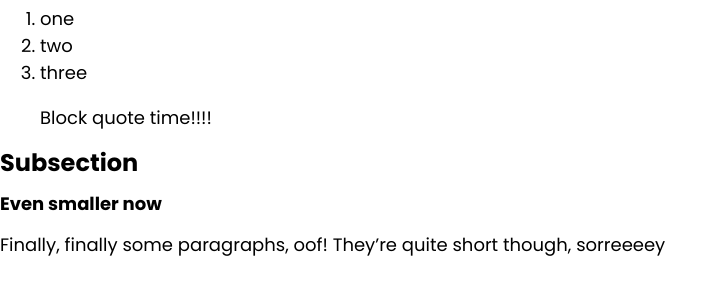
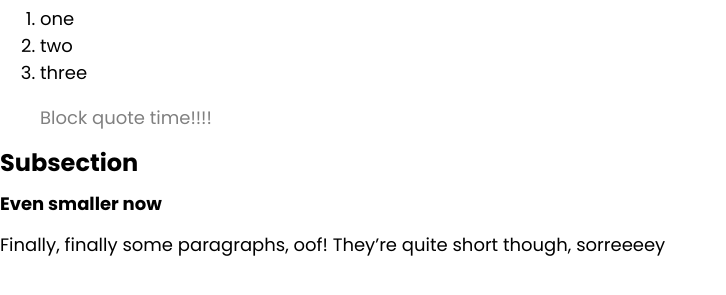
Before and after one commit to kbdonnally/katherinedoes.design, a Jekyll site: the page built from pages/element-test.md, in a window 1280 px wide. Shown: the part 201-496 px from the top of the page, without its empty margins (0-726 px from the left). Built offline with Jekyll 4.4.1, drawn with Linux system fonts in a browser that asks for light colours; some web fonts are replaced.

Commit message:
Adjust font styles & organize

```diff
--- a/assets/css/_sass/_layouts/_elements.scss
+++ b/assets/css/_sass/_layouts/_elements.scss
@@ -1,4 +1,6 @@
 /* CSS Element Selectors: */
+
+/* --------------- 1. Font Sizes ----------------- */
 
 p, ul, ol, li, blockquote {
 	@media screen and (min-width: 900px) {
@@ -9,9 +11,13 @@ p, ul, ol, li, blockquote {
 	}
 }
 
+// Headers
+
 h1, h2, h3, h4, h5 {
 	line-height: 1;
 }
+
+// Tablet & smaller
 
 @media screen and (max-width: 768px) {
 	h1 {
@@ -35,9 +41,15 @@ h1, h2, h3, h4, h5 {
 	}
 }
 
+// Desktop & larger
+
 h1 {
 	margin: 1.25rem 0;
 	font-size: 2.5rem;
+	@media screen and (min-width: 1200px) {
+		margin: 1.125rem 0;
+		font-size: 3rem;
+	}
 }
 
 h2 {
@@ -55,9 +67,10 @@ h4 {
 	font-size: 1.125rem;
 }
 
-@media screen and (min-width: 1200px) {
-	h1 {
-		margin: 1.125rem 0;
-		font-size: 3rem;
-	}
+/* --------------- 2. Element Styles ----------------- */
+
+p, ul, ol, li, blockquote {  }
+
+blockquote {
+	color: $halfgray;
 }
```
